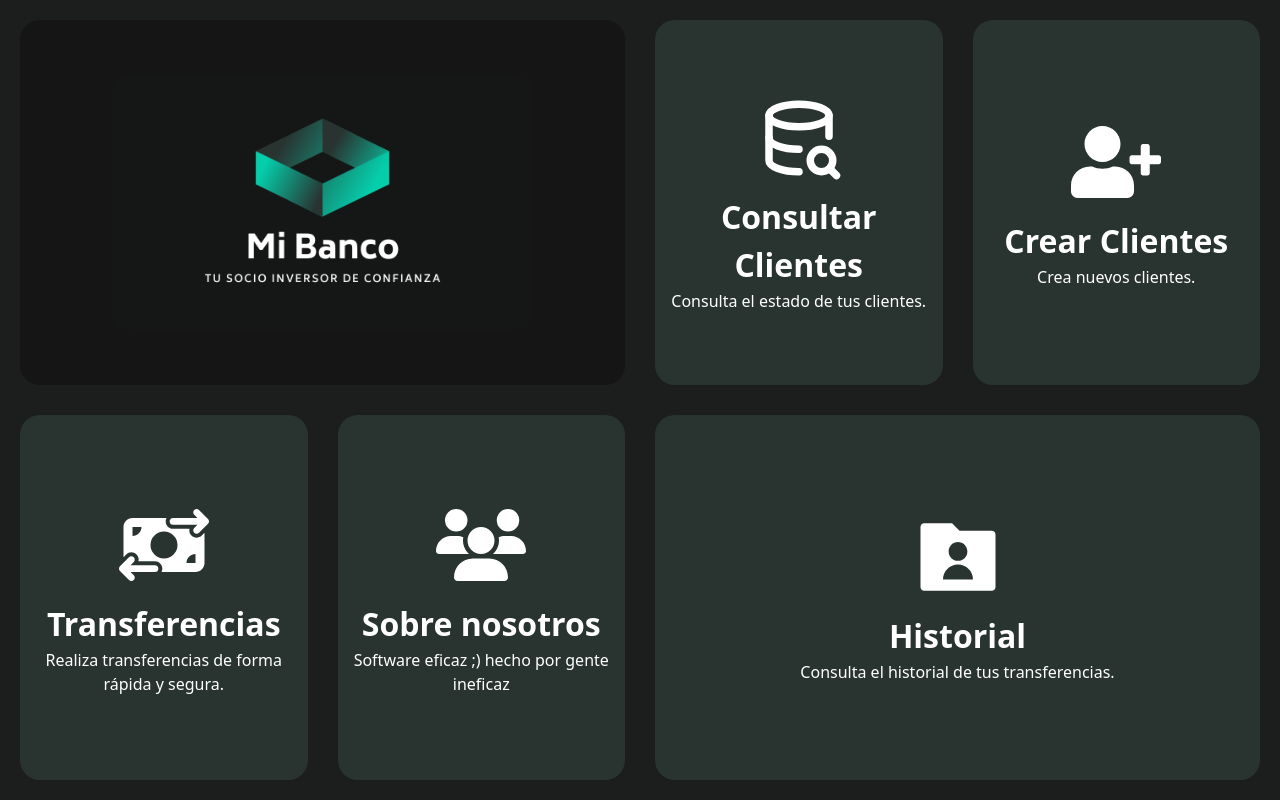
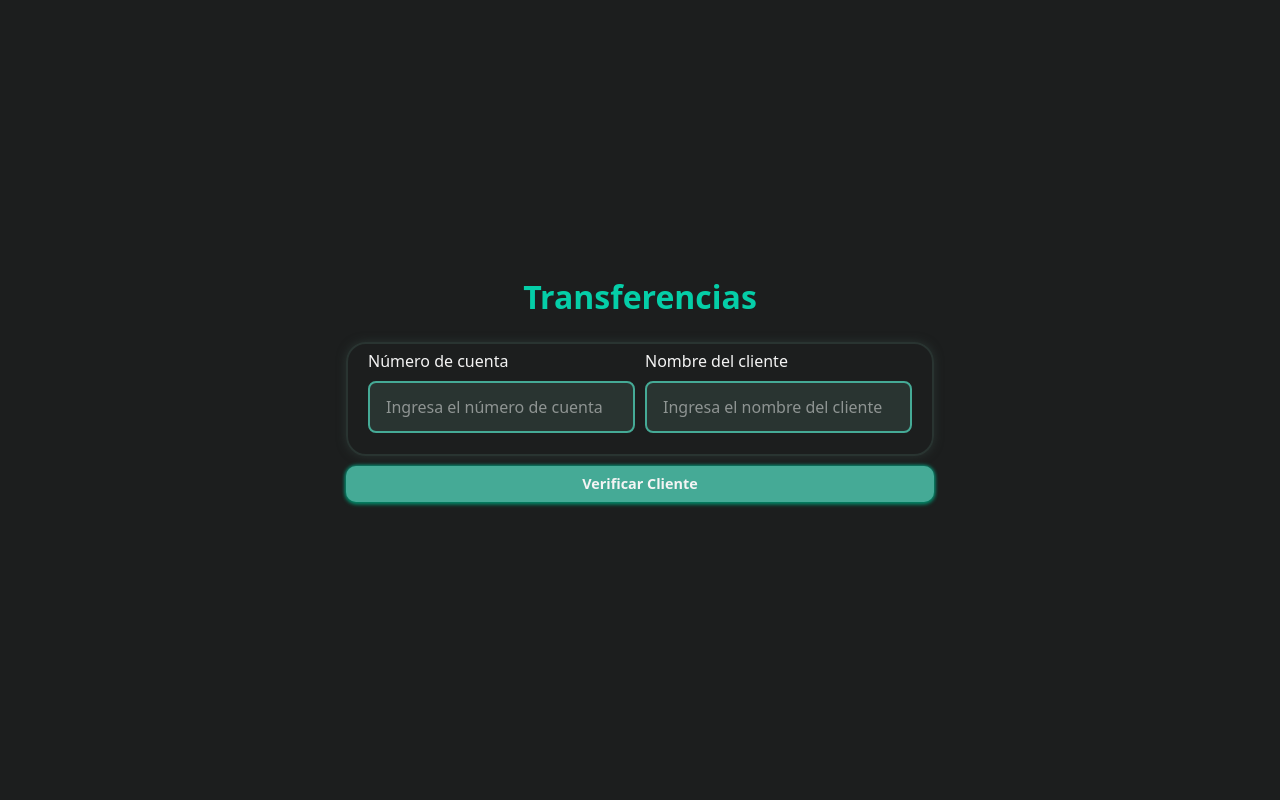
Before and after one commit to LeviTorresx/Mi-Banco-React-Vite, a React (Vite) app: page /transferencias in a window 1280 px wide. Built offline with nearby package versions, Linux system fonts and the light colour scheme.

Commit message:
transfers components [008]

```diff
--- a/src/App.tsx
+++ b/src/App.tsx
@@ -2,13 +2,14 @@ import { BrowserRouter, Route, Routes } from "react-router-dom";
 import Landing from "./pages/landing/Landing";
 import Register from "./pages/register/Register";
 import Dasboard from "./pages/dashboard/Dasboard";
+import Transfers from "./pages/transfers/Transfers";
 
 function App() {
   return (
     <BrowserRouter>
       <Routes>
         <Route path="/" element={<Landing />} />
-        <Route path="/transferencias" element={<Landing />} />
+        <Route path="/transferencias" element={<Transfers />} />
         <Route path="/sobre-nosotros" element={<Landing />} />
         <Route path="/consultar-clientes" element={<Dasboard/>} />
         <Route path="/historial" element={<Dasboard/>} />
--- a/src/components/button/Button.css
+++ b/src/components/button/Button.css
@@ -10,6 +10,8 @@
     cursor: pointer;
     box-shadow: 0 2px 4px var(--color-accent-dark), 0 0 4px var(--color-accent-light);
     transition: all 0.3s ease;
+    justify-content: center;
+    align-items: center;
 }
 
 .button:hover{
--- a/src/index.css
+++ b/src/index.css
@@ -13,6 +13,7 @@
 
   background-color: var(--color-background);
   color: #fff;
+  height: 100vh;
 }
 
 body {
--- /dev/null
+++ b/src/pages/transfers/Transfers.css
@@ -0,0 +1,72 @@
+.transfers-container {
+  display: flex;
+  flex-direction: column;
+  align-items: center;
+  justify-content: center;
+  width: 100%;
+  height: 100vh;
+}
+
+
+.transfers-title {
+  font-size: 2rem;
+  margin-bottom: 1rem;
+  color: var(--color-accent-light);
+  font-weight: 900;
+}
+
+.transfers-content {
+  display: flex;
+  flex-direction: column;
+  gap: 10px;
+  margin: 5px 0;
+}
+
+.transfers-form {
+  display: flex;
+  flex-direction: column;
+  gap: 10px;
+  padding: 5px 20px;
+  border-radius: 20px;
+  border: 2px solid var(--color-primary-dark);
+  box-shadow: 0 0 10px var(--color-primary-dark);
+}
+
+.transfers-customer-info {
+  display: flex;
+  justify-content: center;
+  align-items: center;
+  padding: 10px;
+  width: 100%;
+}
+
+.customer-info {
+  background-color: var(--color-background);
+  border: 2px solid var(--color-accent-dark);
+  border-radius: 16px;
+  box-shadow: 0 0 10px var(--color-accent);
+  padding: 5px 20px;
+  color: var(--color-light);
+  font-size: 1.1rem;
+  line-height: 1.6;
+  width: auto;
+
+}
+
+.customer-info p {
+  margin: 8px 0;
+  font-weight: 700;
+}
+
+.transfers-button{
+    display: flex;
+    justify-content: center;
+    align-items: center;
+    padding: 10px 20px;
+}
+
+@media (min-width: 768px) {
+  .transfers-form {
+    flex-direction: row;
+  }
+}
--- /dev/null
+++ b/src/pages/transfers/Transfers.tsx
@@ -0,0 +1,221 @@
+import { useState } from "react";
+import { Button, FeedbackAlert, Input } from "../../components";
+import "./Transfers.css";
+import { useSelector } from "react-redux";
+import { RootState } from "../../redux/store/Strore";
+import Customer from "../../types/Customers";
+
+export default function Transfers() {
+  const customers = useSelector((state: RootState) => state.customers);
+
+  const [transferData, setTransferData] = useState({
+    amount: 0,
+    destinationAccount: "",
+  });
+
+  const [logger, setLogger] = useState({
+    firstName: "",
+    accountNumber: "",
+  });
+
+  const [alert, setAlert] = useState({
+    message: "",
+    severity: "success" as "success" | "error" | "info" | "warning",
+    open: false,
+  });
+
+  const [customer, setCustomer] = useState<Customer>({
+    accountNumber: "",
+    firstName: "",
+    lastName: "",
+    balance: 0,
+  });
+
+  const onChange = (e: React.ChangeEvent<HTMLInputElement>) => {
+    const { name, value } = e.target;
+    setLogger((prev) => ({ ...prev, [name]: value }));
+  };
+
+  const onTransferChange = (e: React.ChangeEvent<HTMLInputElement>) => {
+    const { name, value } = e.target;
+    setTransferData((prev) => ({
+      ...prev,
+      [name]: name === "amount" ? Number(value) : value,
+    }));
+  };
+
+  const onSubmit = () => {
+    const { firstName, accountNumber } = logger;
+
+    if (!firstName || !accountNumber) {
+      setAlert({
+        message: "Llene todos los campos para validar el cliente",
+        severity: "error",
+        open: true,
+      });
+      return;
+    }
+
+    if (accountNumber.length < 4) {
+      setAlert({
+        message: "El número de cuenta debe tener al menos 4 dígitos",
+        severity: "error",
+        open: true,
+      });
+      return;
+    }
+
+    const customer = customers.find(
+      (c) =>
+        c.accountNumber.toLocaleLowerCase() ===
+          accountNumber.toLocaleLowerCase() &&
+        c.firstName.toLocaleLowerCase() === firstName.toLocaleLowerCase()
+    );
+    if (!customer) {
+      setAlert({
+        message: "Cliente no encontrado, verifique los datos",
+        severity: "error",
+        open: true,
+      });
+      setCustomer({
+        accountNumber: "",
+        firstName: "",
+        lastName: "",
+        balance: 0,
+      });
+      return;
+    }
+
+    setAlert({
+      message: "Cliente verificado con éxito",
+      severity: "success",
+      open: true,
+    });
+
+    setCustomer(customer);
+
+    setLogger({
+      firstName: "",
+      accountNumber: "",
+    });
+  };
+
+  const handleTransfer = () => {
+    const { amount, destinationAccount } = transferData;
+
+    if (!destinationAccount || amount <= 0) {
+      setAlert({
+        message: "Complete todos los campos de transferencia correctamente",
+        severity: "error",
+        open: true,
+      });
+      return;
+    }
+
+    if (destinationAccount === customer.accountNumber) {
+      setAlert({
+        message: "No puedes transferirte a tu misma cuenta",
+        severity: "error",
+        open: true,
+      });
+      return;
+    }
+
+    if (customer.balance < amount) {
+      setAlert({
+        message: "Saldo insuficiente",
+        severity: "error",
+        open: true,
+      });
+      return;
+    }
+
+    // Aquí iría la lógica para actualizar balances
+    setAlert({
+      message: `Transferencia de $${amount} enviada a ${destinationAccount}`,
+      severity: "success",
+      open: true,
+    });
+
+    setTransferData({ amount: 0, destinationAccount: "" });
+  };
+
+  return (
+    <div className="transfers-container">
+      <div className="transfers-header">
+        <h1 className="transfers-title">Transferencias</h1>
+      </div>
+      <div className="transfers-content">
+        <div className="transfers-form">
+          <Input
+            label="Número de cuenta"
+            placeholder="Ingresa el número de cuenta"
+            type="text"
+            name="accountNumber"
+            onChange={onChange}
+            value={logger.accountNumber}
+          />
+          <Input
+            label="Nombre del cliente"
+            placeholder="Ingresa el nombre del cliente"
+            type="text"
+            name="firstName"
+            onChange={onChange}
+            value={logger.firstName}
+          />
+        </div>
+        <Button onClick={onSubmit}>
+          <span>Verificar Cliente</span>
+        </Button>
+      </div>
+
+      <div className="transfers-customer-info">
+        {customer.firstName && (
+          <div className="customer-info">
+            <p>
+              Bienvenido: {customer.firstName} {customer.lastName}
+            </p>
+            <p>Número de cuenta: {customer.accountNumber}</p>
+            <p>Saldo: ${customer.balance}</p>
+
+            <div className="transfers-form">
+              <Input
+                label="Cuenta destino"
+                placeholder="Ingresa la cuenta de destino"
+                type="text"
+                name="destinationAccount"
+                onChange={onTransferChange}
+                value={transferData.destinationAccount}
+              />
+              <Input
+                label="Monto"
+                placeholder="Ingresa el monto a transferir"
+                type="number"
+                name="amount"
+                onChange={onTransferChange}
+                value={transferData.amount}
+              />
+            </div>
+            <div className="transfers-button">
+              <Button onClick={handleTransfer}>
+                <span>Realizar Transferencia</span>
+              </Button>
+            </div>
+          </div>
+        )}
+      </div>
+      {alert.open && (
+        <FeedbackAlert
+          open={alert.open}
+          onClose={() => {
+            setAlert((prevState) => {
+              return { ...prevState, open: false };
+            });
+          }}
+          message={alert.message}
+          severity={alert.severity}
+        />
+      )}
+    </div>
+  );
+}
```
